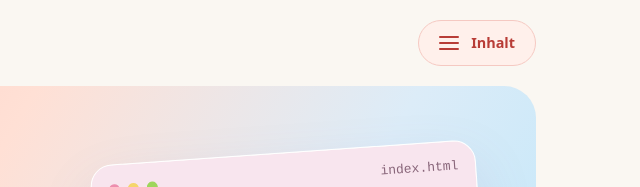
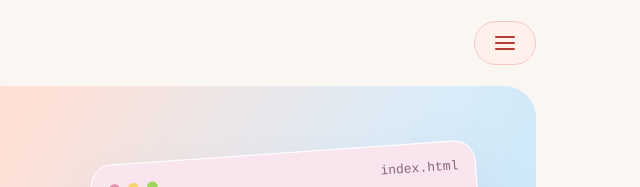
Before and after one commit to OksanchikSS/frontend-bewerbung, a plain HTML site: page index.html in a window 1280 px wide. Shown: the top 187 px of the page, 640-1280 px from the left. Drawn offline with Linux system fonts and the light colour scheme.

Commit message:
Remove 'Inhalt' text from index.html

```diff
--- a/index.html
+++ b/index.html
@@ -22,7 +22,7 @@
           <span></span>
           <span></span>
         </span>
-        Inhalt
+
       </button>
       <nav class="menu-panel" id="menu-panel" aria-label="Inhaltsverzeichnis" hidden>
         <a href="#erfahrung">
```
